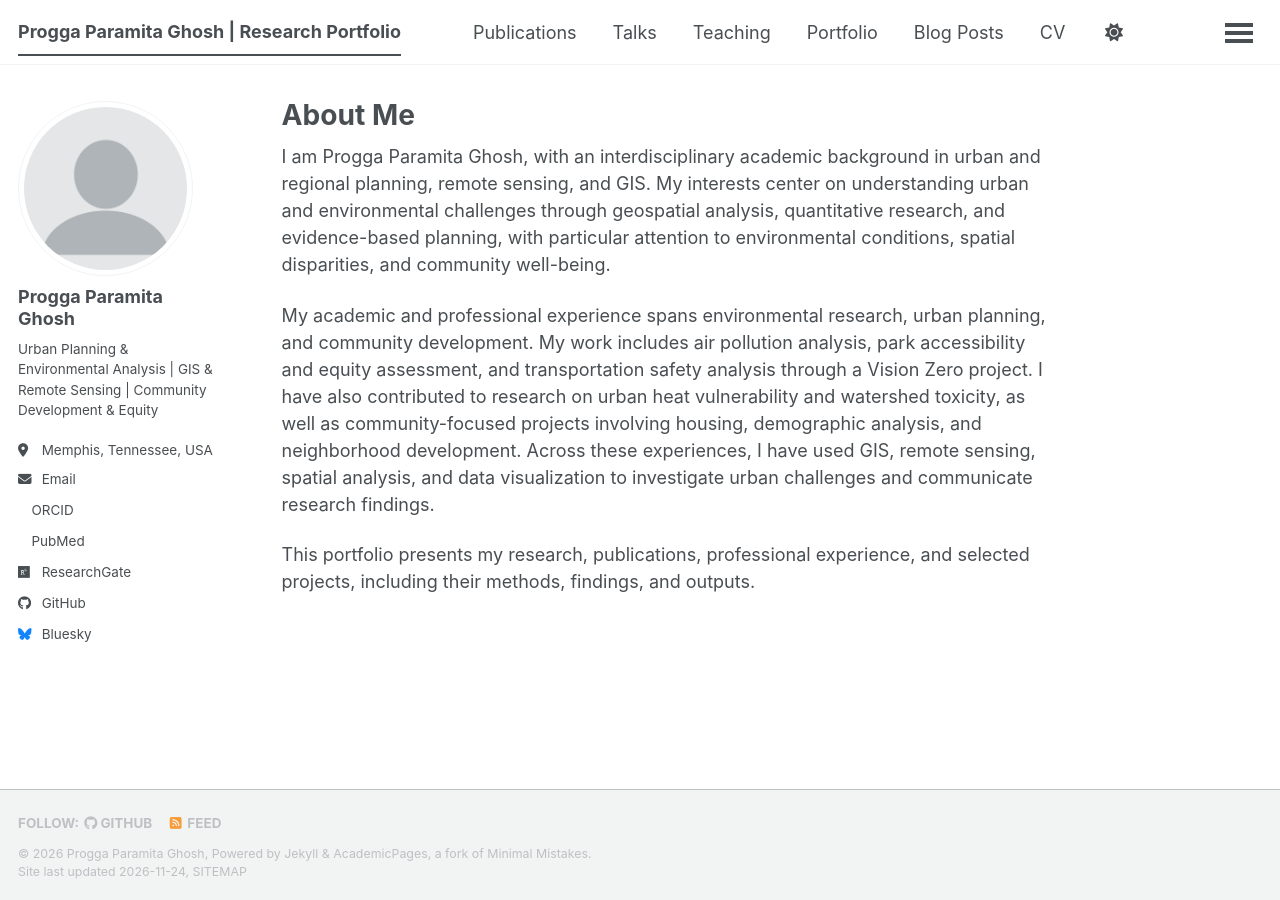
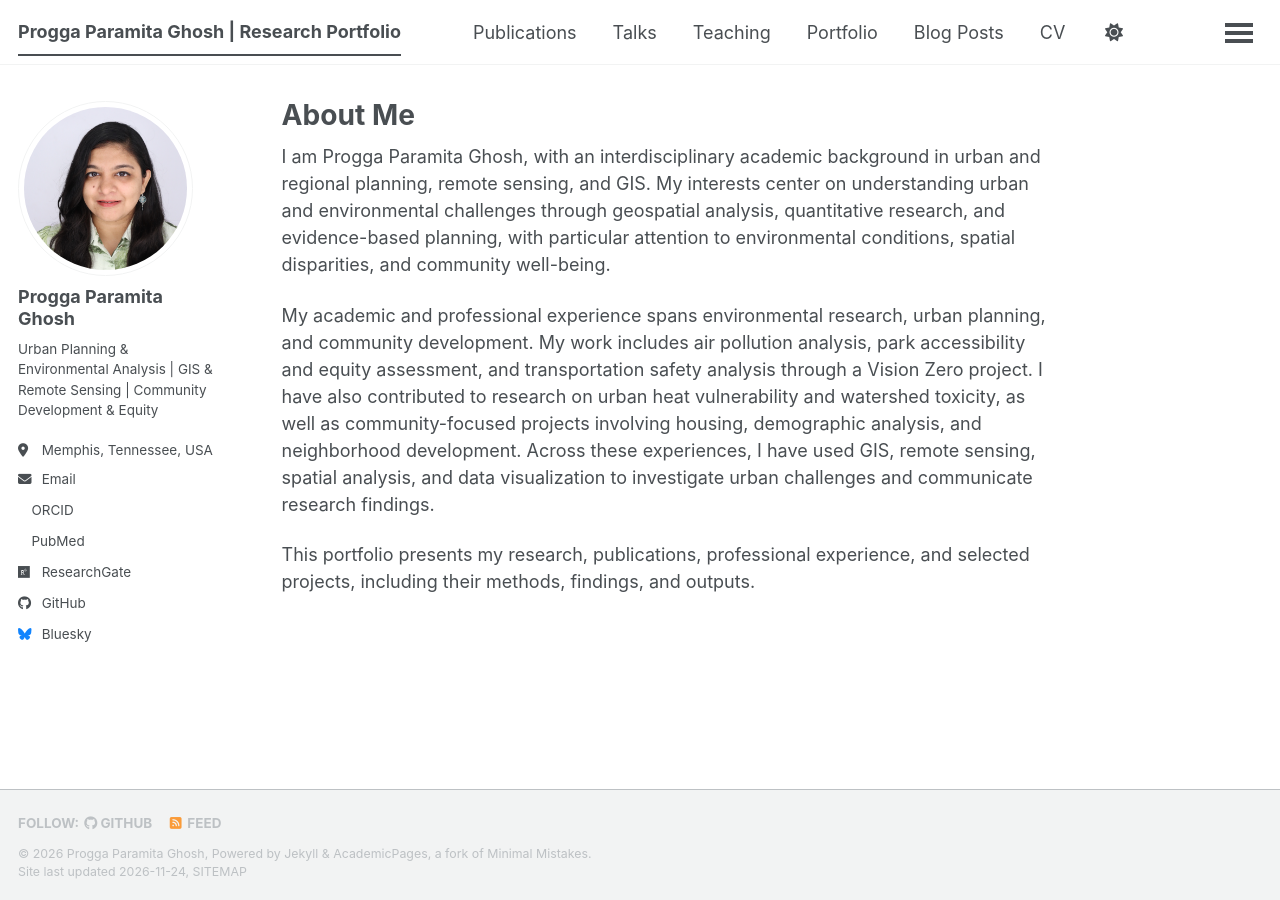
Before and after one commit to proggaparamitaghosh/proggaparamitaghosh.github.io, a Jekyll site: the page built from _pages/about.md, in a window 1280 px wide. Built offline with Jekyll 4.4.1, drawn with Linux system fonts in a browser that asks for light colours; a script bundle is joined from its source files by our own code; a style sheet for code colours, icons or effects is not loaded.

Commit message:
Update author avatar in config file

```diff
--- a/_config.yml
+++ b/_config.yml
@@ -23,7 +23,7 @@ repository               : "proggaparamitaghosh/proggaparamitaghosh.github.io"
 #               Additional customization can be done by editing /_includes/author-profile.html
 author:
   # Biographic information
-  avatar           : "profile.png"
+  avatar           : "passport-photo-usa.png"
   name             : "Progga Paramita Ghosh"
   pronouns         : # example: "she/her"
   bio              : "Urban Planning & Environmental Analysis | GIS & Remote Sensing | Community Development & Equity"
```
